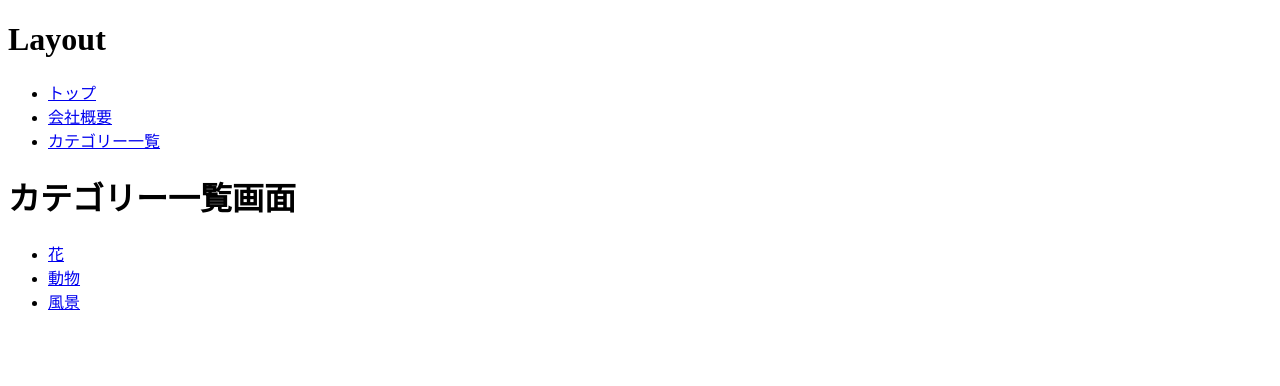
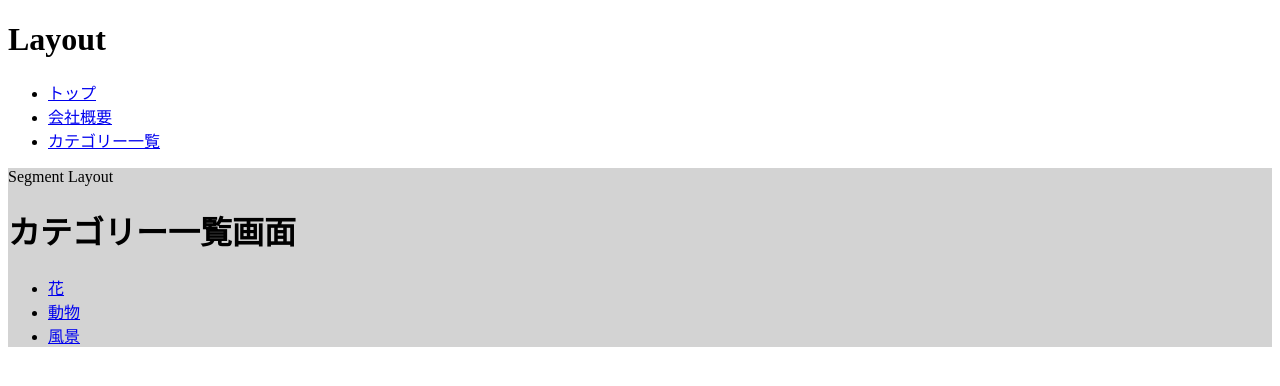
Before and after one commit to r-omatsu/practice-next.js, a Next.js app in the folder my-app/: page /categories in a window 1280 px wide. Shown: the top 386 px of the page. Built offline with nearby package versions, Linux system fonts and the light colour scheme.

Commit message:
Segment Layoutで特定のSubtreeにのみLayoutを適用する

```diff
--- /dev/null
+++ b/my-app/src/app/categories/layout.module.css
@@ -0,0 +1,3 @@
+.container {
+    background-color: lightgray;
+}
--- /dev/null
+++ b/my-app/src/app/categories/layout.tsx
@@ -0,0 +1,13 @@
+import styles from "./layout.module.css";
+type Props = {
+  children: React.ReactNode;
+};
+
+export default function Layout({ children }: Props) {
+  return (
+    <div className={styles.container}>
+      <p>Segment Layout</p>
+      {children}
+    </div>
+  );
+}
```
